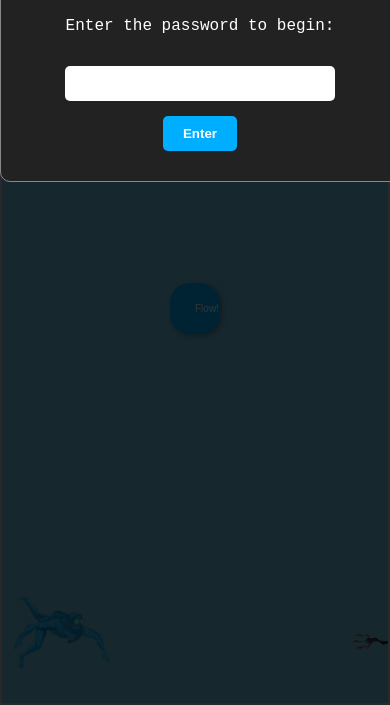
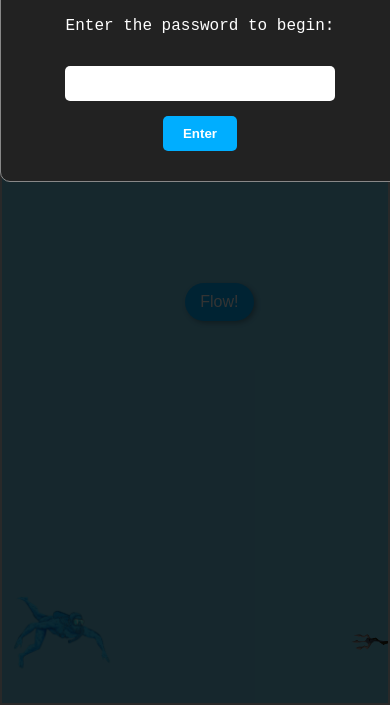
Before and after one commit to Tolaxyz/Illiquid, a plain HTML site: page index.html in a window 390 px wide. Shown: the part 139-844 px from the top of the page. Drawn offline with Linux system fonts and the light colour scheme.

Commit message:
Update style.css

```diff
--- a/style.css
+++ b/style.css
@@ -254,19 +254,8 @@ body.denied {
 
 
    #startBtn {
-  position: absolute;
-  top: 50%;
-  left: 50%;
-  transform: translateX(-50%);
-  padding: 20px 25px;
-  font-size: 10px;
-  cursor: pointer;
-  border-radius: 20px;
-  background-color: rgb(0, 174, 255);
-  color: white;
-  border: none;
-  box-shadow: 2px 2px 5px rgba(0, 0, 0, 0.3);
-  transition: all 0.3s ease;
+   top: 50%;
+    right: 35%;
   }
 
   .red, .eth, .eth1 {
@@ -275,11 +264,11 @@ body.denied {
   }
 
   #gameText {
-    font-size: 20px;
+    font-size: 30px;
     font-family: sans-serif
 
   .game-over {
-    font-size: 32px;
+    font-size: 20px;
     font-family: sans-serif
   }
 
```
